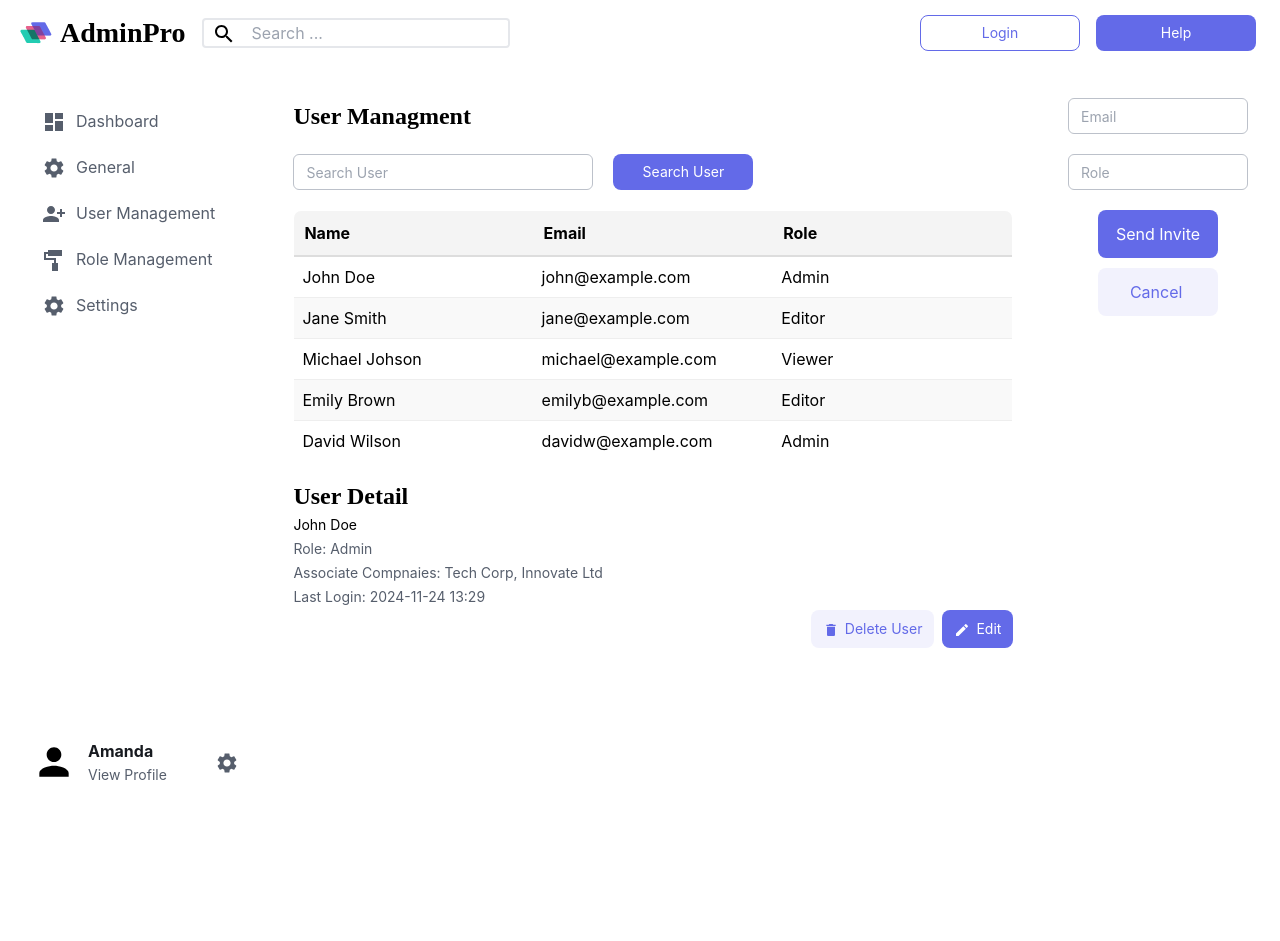
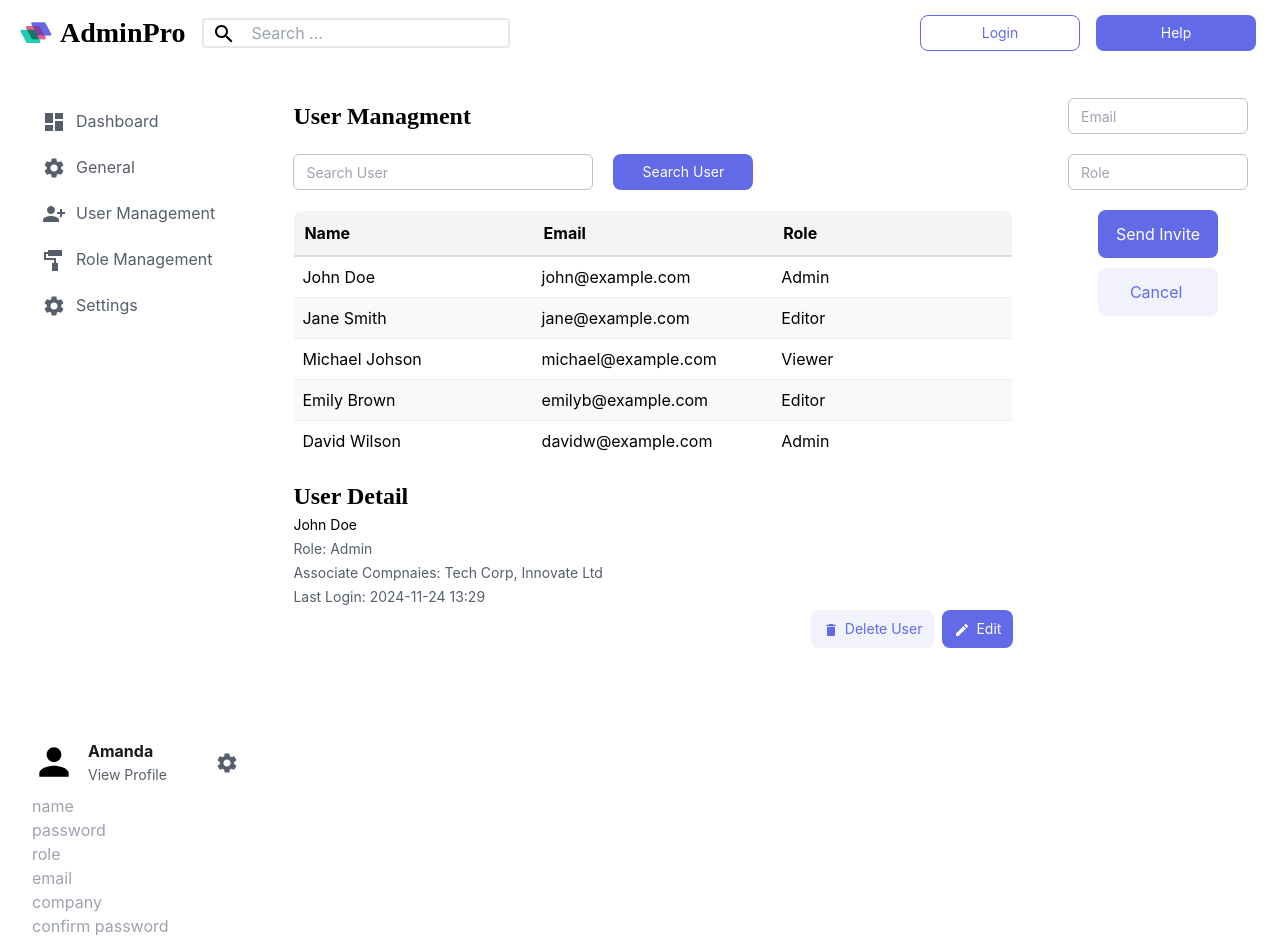
Before and after one commit to geekaryan/vrvassignment, a React (Create React App) app: page / in a window 1280 px wide. Shown: the top 941 px of the page. Before the commit the page ends 800 px from the top, so only its background shows below. Built offline with nearby package versions, Linux system fonts and the light colour scheme.

Commit message:
backend fronted integration check done

```diff
--- a/package.json
+++ b/package.json
@@ -44,5 +44,6 @@
   "devDependencies": {
     "@babel/plugin-proposal-private-property-in-object": "^7.21.11",
     "tailwindcss": "^3.4.15"
-  }
+  },
+  "proxy": "http://localhost:5000"
 }
--- a/src/components/Index/Index.js
+++ b/src/components/Index/Index.js
@@ -2,6 +2,7 @@ import Navbar from "../Navbar/Navbar";
 import SlideChange from "../SlideChange/SlideChange";
 import Invite from "../Invite/Invite";
 import User from "../Users/User";
+import Login from "../Login/Login";
 
 const Index = () => {
   return (
@@ -20,6 +21,9 @@ const Index = () => {
           <Invite />
         </div>
       </div>
+      <div>
+        <Login />
+      </div>
     </div>
   );
 };
--- /dev/null
+++ b/src/components/Login/Login.js
@@ -0,0 +1,106 @@
+import { useState } from "react";
+
+const Login = () => {
+  const [name, setName] = useState("");
+  const [password, setPassword] = useState("");
+  const [role, setRole] = useState("");
+  const [email, setEmail] = useState("");
+  const [company, setCompany] = useState("");
+  const [passwordConfirm, setPasswordConfirm] = useState("");
+
+  const apiHandler = async () => {
+    const response = await fetch("/api/user/login", {
+      method: "POST",
+      headers: {
+        "Content-Type": "application/json",
+      },
+      body: JSON.stringify({
+        email: email,
+        password: password,
+      }),
+    });
+    if (!response.ok) {
+      console.log(response.status);
+    }
+
+    const data = await response.json();
+    if (data.status === "success") {
+      console.log(data);
+      console.log(data.data.user.company);
+      console.log("User login successfully");
+    }
+  };
+  const onSubmitHandler = (e) => {
+    e.preventDefault();
+    apiHandler();
+    console.log(name);
+    console.log(password);
+    console.log(role);
+    console.log(email);
+  };
+  return (
+    <div className="ml-8">
+      <form onSubmit={onSubmitHandler}>
+        <div>
+          <input
+            value={name}
+            type="text"
+            placeholder="name"
+            alt="name"
+            onChange={(e) => setName(e.target.value)}
+          />
+        </div>
+        <div>
+          <input
+            value={password}
+            onChange={(e) => setPassword(e.target.value)}
+            type="text"
+            placeholder="password"
+            alt="password"
+          />
+        </div>
+        <div>
+          <input
+            value={role}
+            onChange={(e) => setRole(e.target.value)}
+            type="text"
+            placeholder="role"
+            alt="role"
+          />
+        </div>
+        <div>
+          <input
+            value={email}
+            onChange={(e) => setEmail(e.target.value)}
+            type="email"
+            placeholder="email"
+            alt="email"
+          />
+        </div>
+        <div>
+          <input
+            value={company}
+            onChange={(e) => setCompany(e.target.value)}
+            type="text"
+            placeholder="company"
+            alt="company"
+          />
+        </div>
+        <div>
+          <input
+            value={passwordConfirm}
+            onChange={(e) => setPasswordConfirm(e.target.value)}
+            type="text"
+            placeholder="confirm password"
+            alt="comfimation"
+          />
+        </div>
+        <div>
+          <button type="Submit">Login</button>
+        </div>
+      </form>
+    </div>
+  );
+};
+
+export default Login;
```
